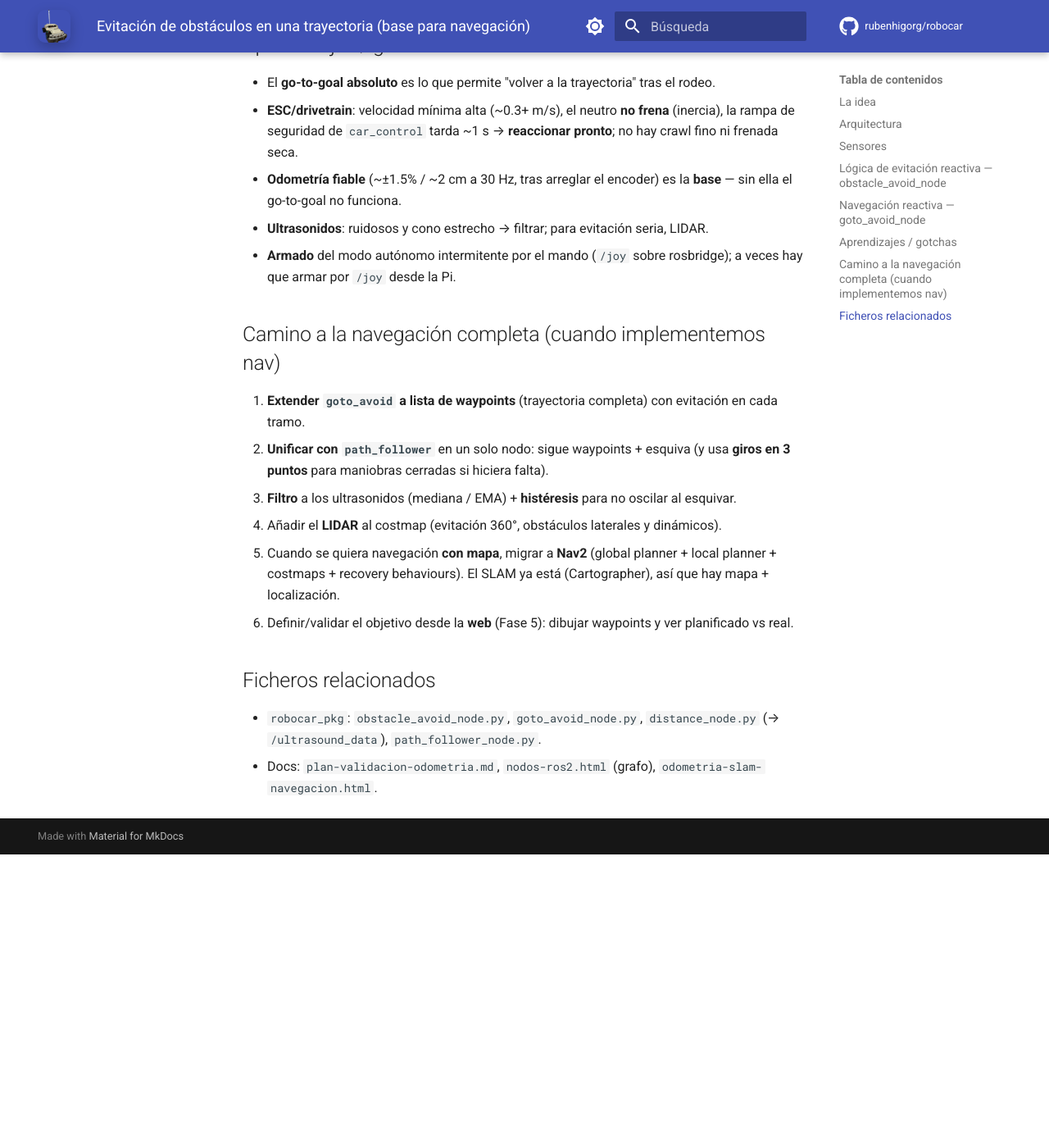
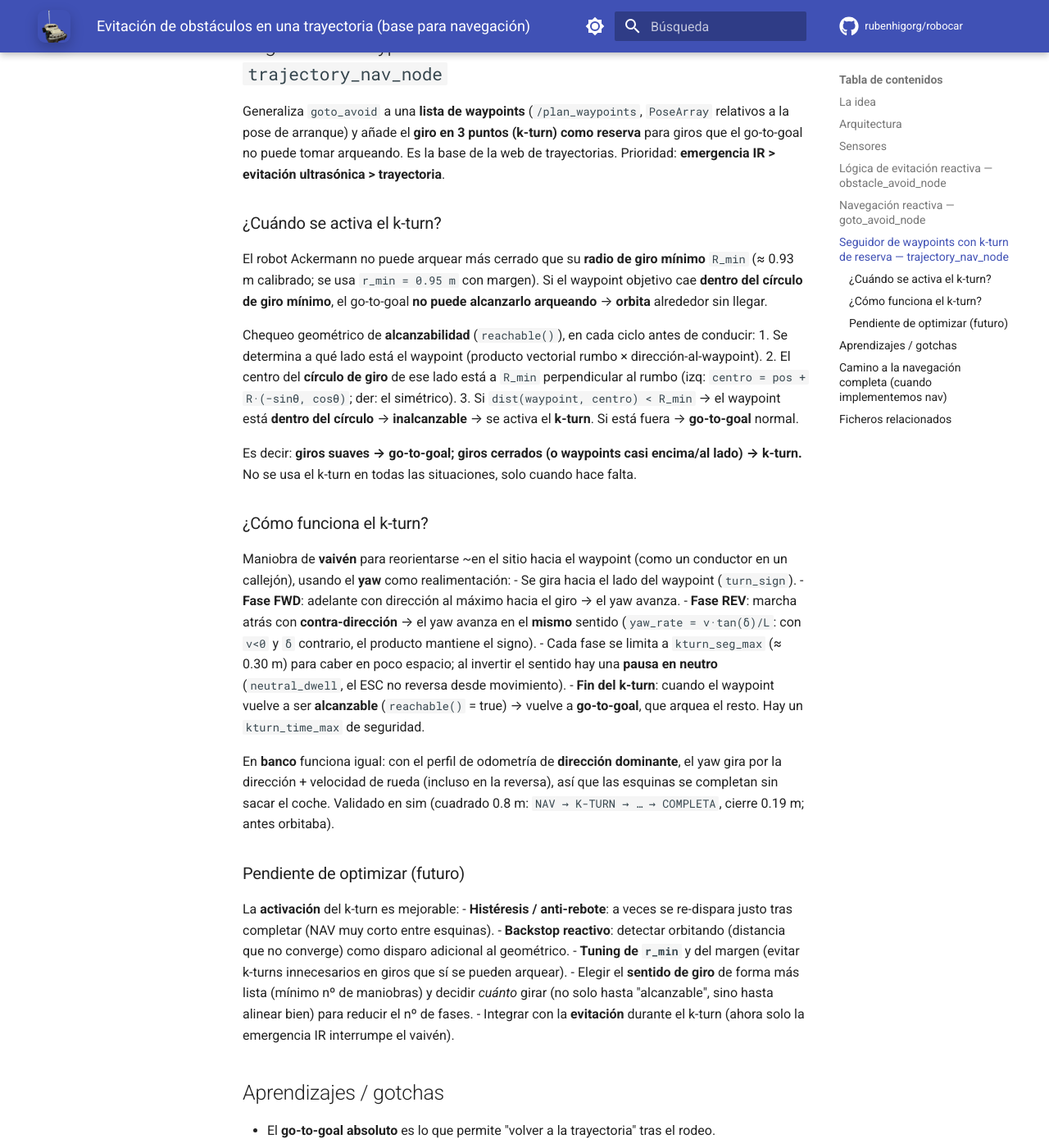
Before and after one commit to rubenhigorg/robocar, an MkDocs documentation site: the page built from docs/tfm/evitacion-obstaculos-trayectoria.md, in a window 1280 px wide and 1400 px high, scrolled down 2126 px. Shown: the whole window at 82% size. Built offline with MkDocs 1.6.1 and Material for MkDocs 9.7.7, drawn with Linux system fonts in a browser that asks for light colours; comment, search, counter and statistics services are not loaded; before the commit the page ends 3168 px from its top, so only the background shows below that; some of the changed text lies outside the part shown.

Commit message:
docs: documentar el k-turn de reserva (cuando se activa y como funciona)
evitacion-obstaculos-trayectoria.md: nueva seccion sobre trajectory_nav_node con
el k-turn hibrido: cuando se activa (chequeo geometrico de alcanzabilidad -
waypoint dentro del circulo de giro minimo R_min -> orbitaria -> k-turn), como
funciona (vaiven FWD/REV con pausa en neutro, yaw como realimentacion, fin al
volver a ser alcanzable), y funciona en banco por el perfil de direccion. Nota de
optimizacion futura de la activacion (histeresis, backstop reactivo, tuning r_min).

Co-Authored-By: Claude Opus 4.8 (1M context) <noreply@anthropic.com>

```diff
--- a/docs/tfm/evitacion-obstaculos-trayectoria.md
+++ b/docs/tfm/evitacion-obstaculos-trayectoria.md
@@ -68,6 +68,56 @@ versión mínima y sin mapa.
 - **Validado en suelo**: `NAV → ESQUIVA` (rodea el obstáculo por el lado libre) `→ NAV` (se re-apunta
   al objetivo, vuelve a la línea) `→ OBJETIVO alcanzado`.
 
+## Seguidor de waypoints con k-turn de reserva — `trajectory_nav_node`
+
+Generaliza `goto_avoid` a una **lista de waypoints** (`/plan_waypoints`, `PoseArray` relativos a la
+pose de arranque) y añade el **giro en 3 puntos (k-turn) como reserva** para giros que el go-to-goal
+no puede tomar arqueando. Es la base de la web de trayectorias. Prioridad: **emergencia IR > evitación
+ultrasónica > trayectoria**.
+
+### ¿Cuándo se activa el k-turn?
+
+El robot Ackermann no puede arquear más cerrado que su **radio de giro mínimo** `R_min` (≈ 0.93 m
+calibrado; se usa `r_min = 0.95 m` con margen). Si el waypoint objetivo cae **dentro del círculo de
+giro mínimo**, el go-to-goal **no puede alcanzarlo arqueando** → **orbita** alrededor sin llegar.
+
+Chequeo geométrico de **alcanzabilidad** (`reachable()`), en cada ciclo antes de conducir:
+1. Se determina a qué lado está el waypoint (producto vectorial rumbo × dirección-al-waypoint).
+2. El centro del **círculo de giro** de ese lado está a `R_min` perpendicular al rumbo
+   (izq: `centro = pos + R·(−sinθ, cosθ)`; der: el simétrico).
+3. Si `dist(waypoint, centro) < R_min` → el waypoint está **dentro del círculo** → **inalcanzable** →
+   se activa el **k-turn**. Si está fuera → **go-to-goal** normal.
+
+Es decir: **giros suaves → go-to-goal; giros cerrados (o waypoints casi encima/al lado) → k-turn.**
+No se usa el k-turn en todas las situaciones, solo cuando hace falta.
+
+### ¿Cómo funciona el k-turn?
+
+Maniobra de **vaivén** para reorientarse ~en el sitio hacia el waypoint (como un conductor en un
+callejón), usando el **yaw** como realimentación:
+- Se gira hacia el lado del waypoint (`turn_sign`).
+- **Fase FWD**: adelante con dirección al máximo hacia el giro → el yaw avanza.
+- **Fase REV**: marcha atrás con **contra-dirección** → el yaw avanza en el **mismo** sentido
+  (`yaw_rate = v·tan(δ)/L`: con `v<0` y `δ` contrario, el producto mantiene el signo).
+- Cada fase se limita a `kturn_seg_max` (≈ 0.30 m) para caber en poco espacio; al invertir el sentido
+  hay una **pausa en neutro** (`neutral_dwell`, el ESC no reversa desde movimiento).
+- **Fin del k-turn**: cuando el waypoint vuelve a ser **alcanzable** (`reachable()` = true) → vuelve a
+  **go-to-goal**, que arquea el resto. Hay un `kturn_time_max` de seguridad.
+
+En **banco** funciona igual: con el perfil de odometría de **dirección dominante**, el yaw gira por la
+dirección + velocidad de rueda (incluso en la reversa), así que las esquinas se completan sin sacar el
+coche. Validado en sim (cuadrado 0.8 m: `NAV → K-TURN → … → COMPLETA`, cierre 0.19 m; antes orbitaba).
+
+### Pendiente de optimizar (futuro)
+
+La **activación** del k-turn es mejorable:
+- **Histéresis / anti-rebote**: a veces se re-dispara justo tras completar (NAV muy corto entre esquinas).
+- **Backstop reactivo**: detectar orbitando (distancia que no converge) como disparo adicional al geométrico.
+- **Tuning de `r_min`** y del margen (evitar k-turns innecesarios en giros que sí se pueden arquear).
+- Elegir el **sentido de giro** de forma más lista (mínimo nº de maniobras) y decidir *cuánto* girar
+  (no solo hasta "alcanzable", sino hasta alinear bien) para reducir el nº de fases.
+- Integrar con la **evitación** durante el k-turn (ahora solo la emergencia IR interrumpe el vaivén).
+
 ## Aprendizajes / gotchas
 
 - El **go-to-goal absoluto** es lo que permite "volver a la trayectoria" tras el rodeo.
@@ -81,9 +131,9 @@ versión mínima y sin mapa.
 
 ## Camino a la navegación completa (cuando implementemos nav)
 
-1. **Extender `goto_avoid` a lista de waypoints** (trayectoria completa) con evitación en cada tramo.
-2. **Unificar con `path_follower`** en un solo nodo: sigue waypoints + esquiva (y usa **giros en 3
-   puntos** para maniobras cerradas si hiciera falta).
+1. ~~Extender a lista de waypoints~~ **HECHO** (`trajectory_nav_node`).
+2. ~~Unificar go-to-goal + k-turn~~ **HECHO** (`trajectory_nav` = go-to-goal + k-turn de reserva +
+   evitación + emergencia). Pendiente: **optimizar la activación del k-turn** (ver sección arriba).
 3. **Filtro** a los ultrasonidos (mediana / EMA) + **histéresis** para no oscilar al esquivar.
 4. Añadir el **LIDAR** al costmap (evitación 360°, obstáculos laterales y dinámicos).
 5. Cuando se quiera navegación **con mapa**, migrar a **Nav2** (global planner + local planner +
```
